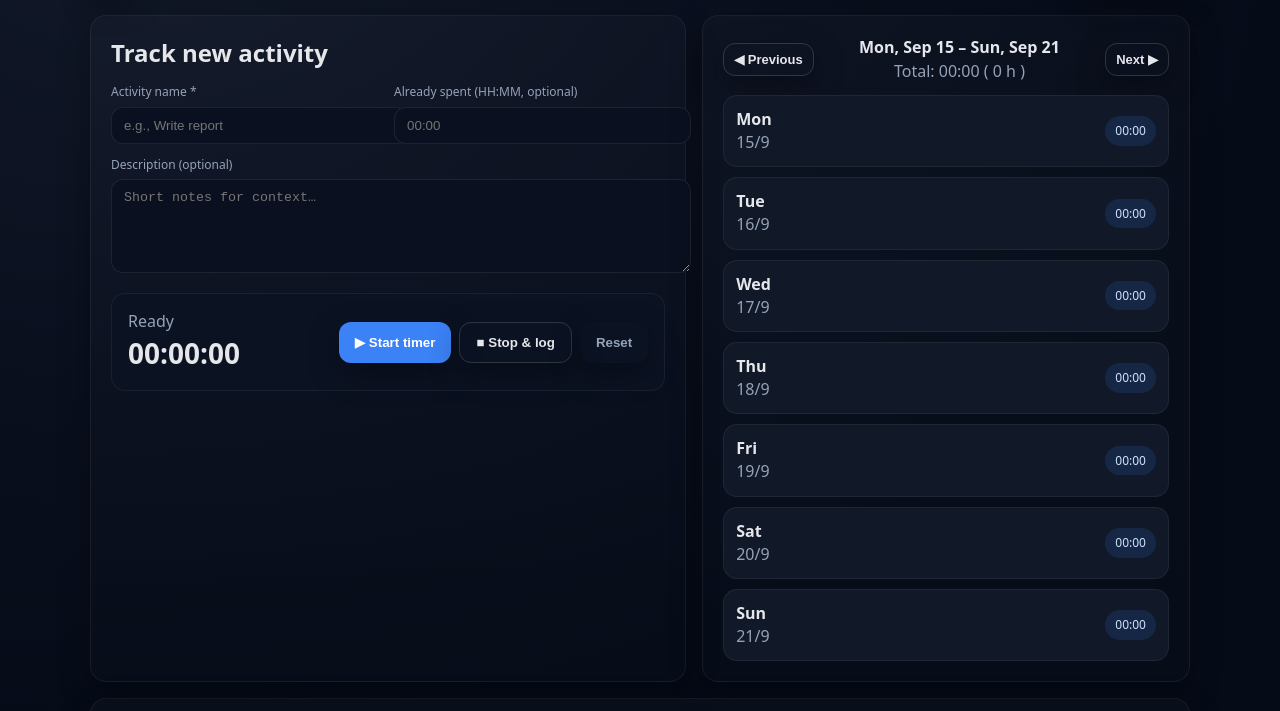
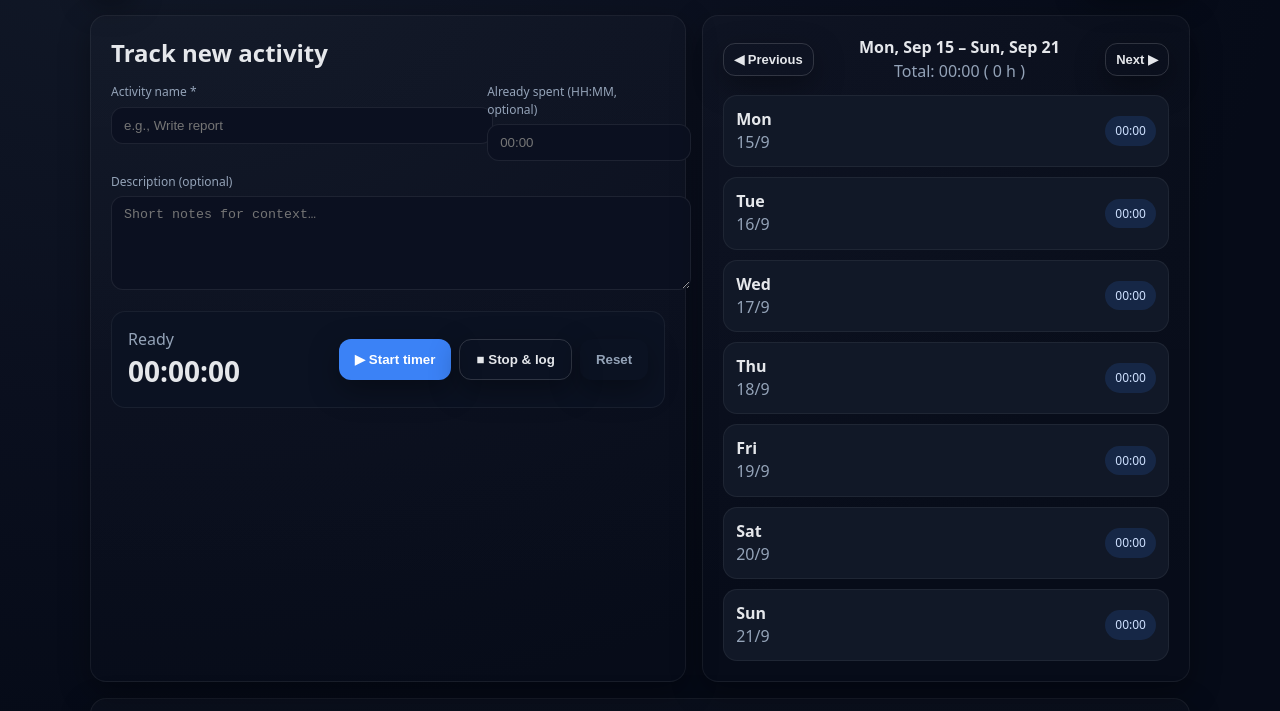
Before and after one commit to TulchinskiyM/time-tracker, a plain HTML site: page index.html in a window 1280 px wide. Shown: the part 73-784 px from the top of the page. Drawn offline with Linux system fonts and the light colour scheme.

Commit message:
Update index.html

```diff
--- a/index.html
+++ b/index.html
@@ -49,7 +49,7 @@
     }
     input:focus, textarea:focus{border-color: var(--accent)}
     textarea{min-height:72px; resize:vertical}
-    .row{display:grid; grid-template-columns: 1fr 1fr; gap:12px}
+    .row{display:grid; grid-template-columns: 2fr 1fr; gap:20px}
 
     .btn{
       appearance:none; border:0; border-radius:12px; padding:12px 16px; font-weight:700; cursor:pointer;
```
